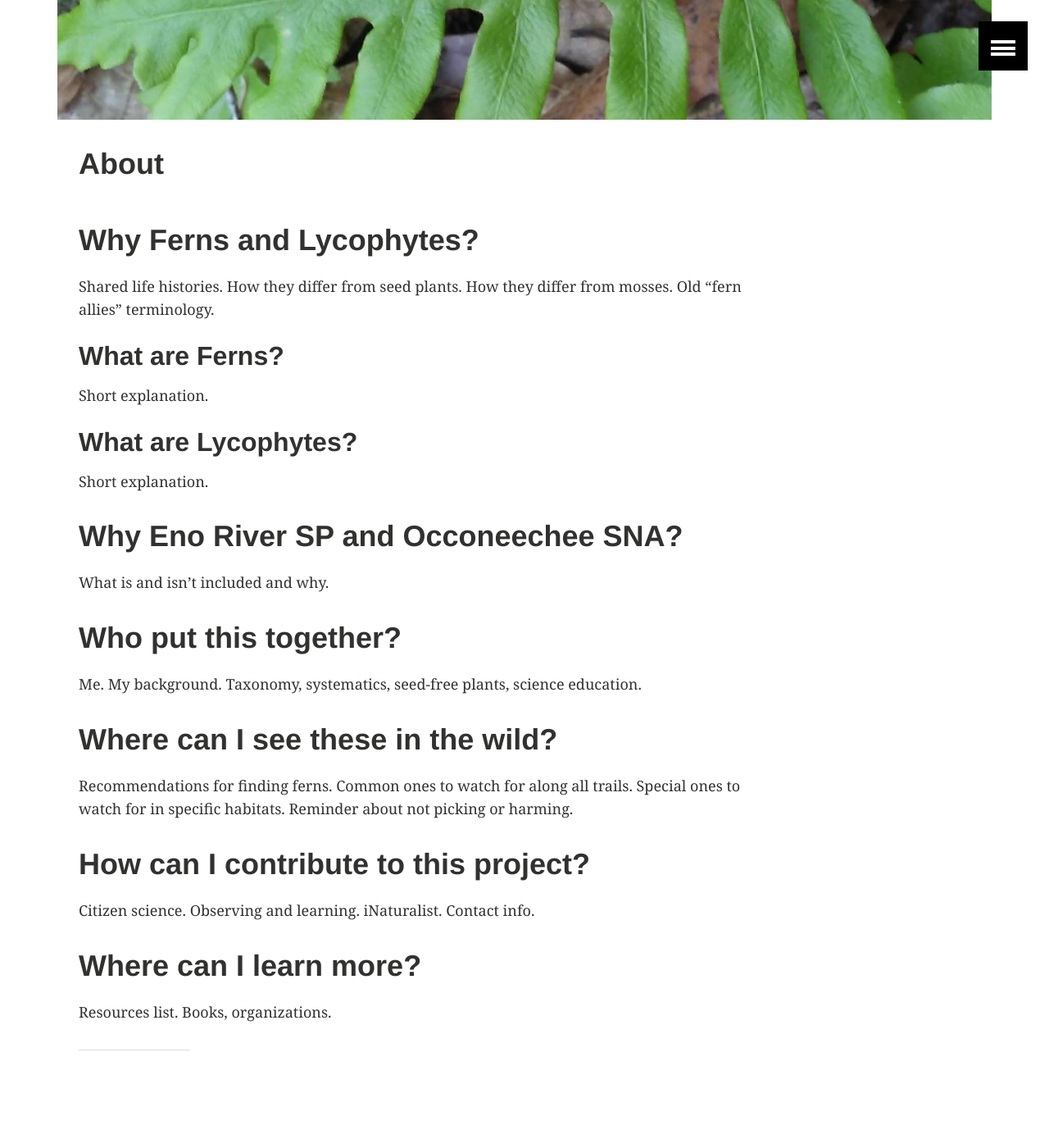
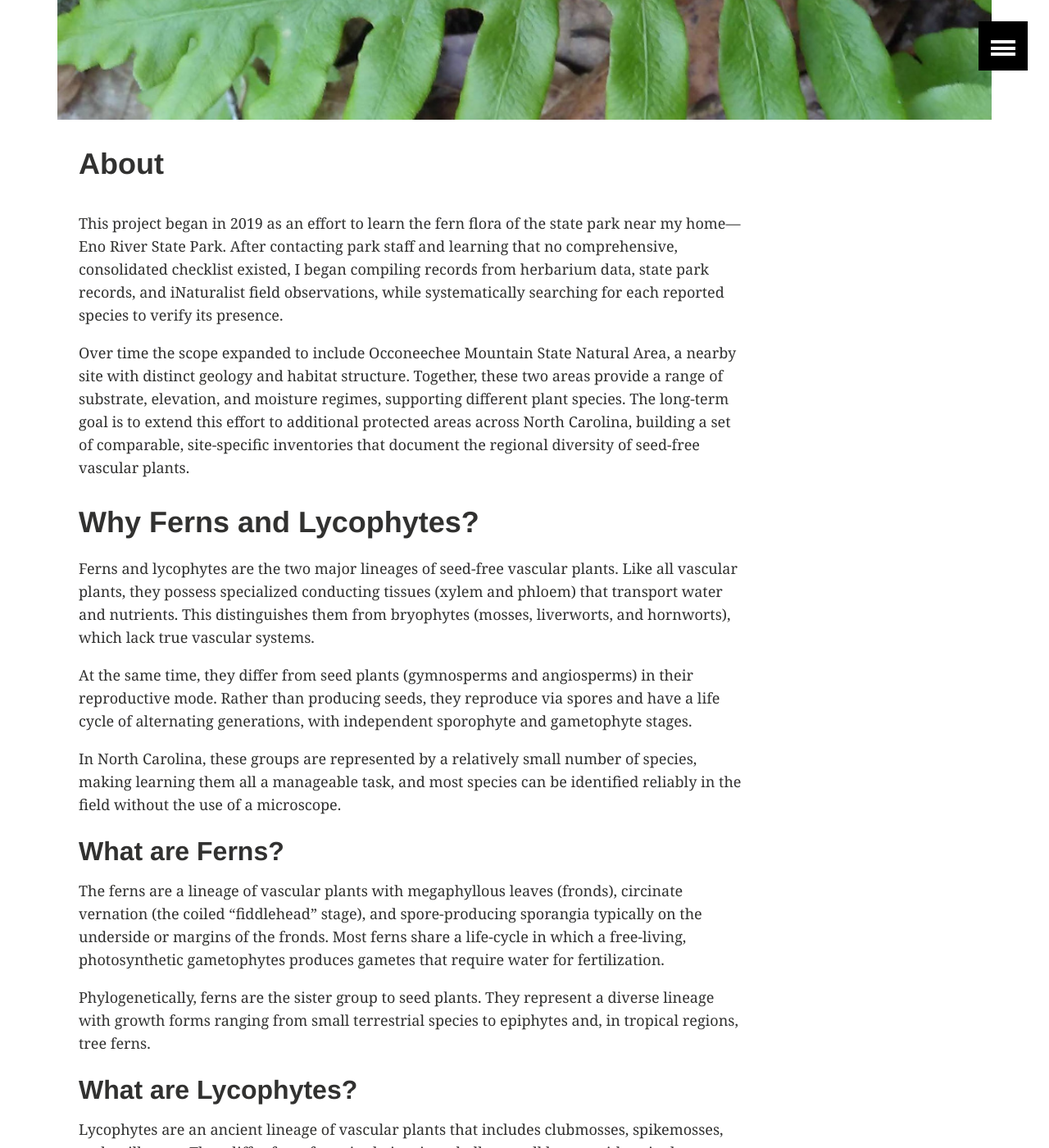
Before and after one commit to aduffy70/ncferns, a Jekyll site: the page built from about.md, in a window 1280 px wide and 1400 px high, scrolled down 300 px. Shown: the whole window at 82% size. Built offline with Jekyll 4.4.1, drawn with Linux system fonts in a browser that asks for light colours; some of the changed text lies outside the part shown.

Commit message:
Updated About page

```diff
--- a/about.md
+++ b/about.md
@@ -2,40 +2,59 @@
 layout: article
 title: About
 permalink: /about/
-modified: 2026-03-09
 image:
   feature: "Chain_fern_1024x300.jpg"
 share: false
 ---
 
+This project began in 2019 as an effort to learn the fern flora of the state park near my home—Eno River State Park. After contacting park staff and learning that no comprehensive, consolidated checklist existed, I began compiling records from herbarium data, state park records, and iNaturalist field observations, while systematically searching for each reported species to verify its presence.
+
+Over time the scope expanded to include Occoneechee Mountain State Natural Area, a nearby site with distinct geology and habitat structure. Together, these two areas provide a range of substrate, elevation, and moisture regimes, supporting different plant species. The long-term goal is to extend this effort to additional protected areas across North Carolina, building a set of comparable, site-specific inventories that document the regional diversity of seed-free vascular plants.
+
 # Why Ferns and Lycophytes?
 
-Shared life histories. How they differ from seed plants. How they differ from mosses. Old "fern allies" terminology.
+Ferns and lycophytes are the two major lineages of seed-free vascular plants. Like all vascular plants, they possess specialized conducting tissues (xylem and phloem) that transport water and nutrients. This distinguishes them from bryophytes (mosses, liverworts, and hornworts), which lack true vascular systems.
+
+At the same time, they differ from seed plants (gymnosperms and angiosperms) in their reproductive mode. Rather than producing seeds, they reproduce via spores and have a life cycle of alternating generations, with independent sporophyte and gametophyte stages.
+
+In North Carolina, these groups are represented by a relatively small number of species, making learning them all a manageable task, and most species can be identified reliably in the field without the use of a microscope.
 
 ## What are Ferns?
 
-Short explanation.
+The ferns are a lineage of vascular plants with megaphyllous leaves (fronds), circinate vernation (the coiled “fiddlehead” stage), and spore-producing sporangia typically on the underside or margins of the fronds. Most ferns share a life-cycle in which a free-living, photosynthetic gametophytes produces gametes that require water for fertilization.
+
+Phylogenetically, ferns are the sister group to seed plants. They represent a diverse lineage with growth forms ranging from small terrestrial species to epiphytes and, in tropical regions, tree ferns.
 
 ## What are Lycophytes?
 
-Short explanation.
+Lycophytes are an ancient lineage of vascular plants that includes clubmosses, spikemosses, and quillworts. They differ from ferns in their microphylls—small leaves with a single unbranched vein. Without fronds to support their spore-bearing structures, their sporangia are clustered into cone-like strobili.
 
-# Why Eno River SP and Occoneechee SNA?
-
-What is and isn't included and why.
+Historically, lycophytes were grouped with ferns under the informal term “fern allies.” This terminology is no longer used in modern systematics because it doesn’t reflect evolutionary relationships. Lycophytes diverged early in vascular plant evolution and are not especially closely related to ferns. In fact, ferns are more closely related to seed plants than they are to lycophytes.
 
 # Who put this together?
 
-Me. My background. Taxonomy, systematics, seed-free plants, science education.
-
-# Where can I see these in the wild?
-
-Recommendations for finding ferns. Common ones to watch for along all trails. Special ones to watch for in specific habitats. Reminder about not picking or harming.
+My name is Aaron M. Duffy and I am a PhD-trained biologist with a background in evolutionary Biology, with research experience that has included seed-free plants like ferns and mosses. My broader interests include plant diversity, systematics, and science education.
 
 # How can I contribute to this project?
 
-Citizen science. Observing and learning. iNaturalist. Contact info.
+Citizen science projects like iNaturalist allow users to document plant diversity with georeferenced photos that can be reviewed and identified by a broader community. Repeated observations help improve knowledge of species distributions and habitat associations, so even common species are valuable to document.
+
+Additional contributions include supporting local conservation groups, participating in field-based learning, and visiting protected areas throughout North Carolina. Increased engagement at these sites contributes indirectly to their preservation and to the collective understanding of their biodiversity.
 
 # Where can I learn more?
 
-Resources list. Books, organizations.
+## Books
+
+  - [A Natural History of Ferns](https://bookshop.org/p/books/a-natural-history-of-ferns-robbin-c-moran/050d46056891c54b?ean=9781604690620&next=t) – Robbin C. Moran
+  - [Fern Finder](https://bookshop.org/p/books/fern-finder-identifying-native-ferns-of-central-and-northeastern-north-america-anne-c-hallowell/992a469ce4369209?ean=9780912550497&next=t) – Barbara Hallowell
+  - [Ferns of the Coastal Plain](https://www.abebooks.com/9780872495944/Ferns-Coastal-Plain-Lore-Legends-0872495949/plp?cm_sp=plped-_-2-_-image) – Lin Dunbar
+  - [Ferns of the Smokies](https://www.abebooks.com/Ferns-Fern-Allies-Smokies-Evans-Great/32353683104/bd) – Murray Evans
+  - [Peterson Field Guide to Ferns: Northeastern and Central North America](https://www.abebooks.com/Field-Guide-Ferns-Related-Families-Northeastern/31924511245/bd) – Boughton Cobb, Cheryl Lowe, Elizabeth Farnsworth
+
+## Organizations and Resources
+
+  - [iNaturalist](https://www.inaturalist.org/)
+  - [Eno River Association](https://www.enoriver.org/)
+  - [American Fern Society](https://www.amerfernsoc.org/)
+  - [NC State Parks Vascular Plants of North Carolina](https://auth1.dpr.ncparks.gov/flora/index.php)
+  - [Flora of the Southeastern United States](https://fsus.ncbg.unc.edu/)
```
